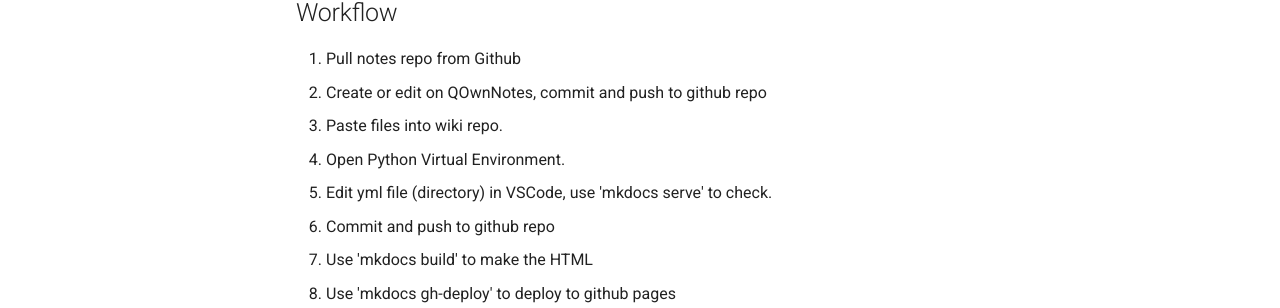
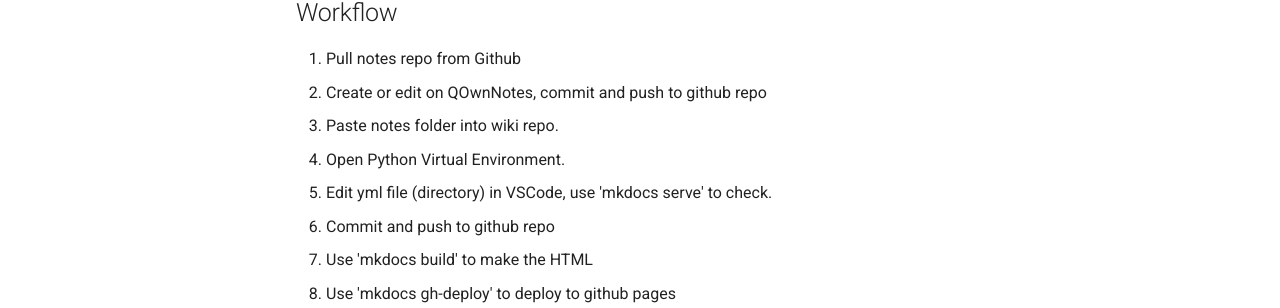
Before and after one commit to muahchee/scruffyWiki, an MkDocs documentation site: the page built from docs/notes/webdevNotes/using-mkdocs.md, in a window 1280 px wide and 1142 px high. Shown: the part 725-1033 px from the top of the window. Built offline with MkDocs 1.6.1 and Material for MkDocs 9.7.7, drawn with Linux system fonts in a browser that asks for light colours.

Commit message:
edit wording

```diff
--- a/docs/notes/webdevNotes/using-mkdocs.md
+++ b/docs/notes/webdevNotes/using-mkdocs.md
@@ -31,7 +31,7 @@
 
 0. Pull notes repo from Github
 1. Create or edit on QOwnNotes, commit and push to github repo
-2. Paste files into wiki repo.
+2. Paste notes folder into wiki repo.
 3. Open Python Virtual Environment.
 4. Edit yml file (directory) in VSCode, use 'mkdocs serve' to check.
 5. Commit and push to github repo
```
